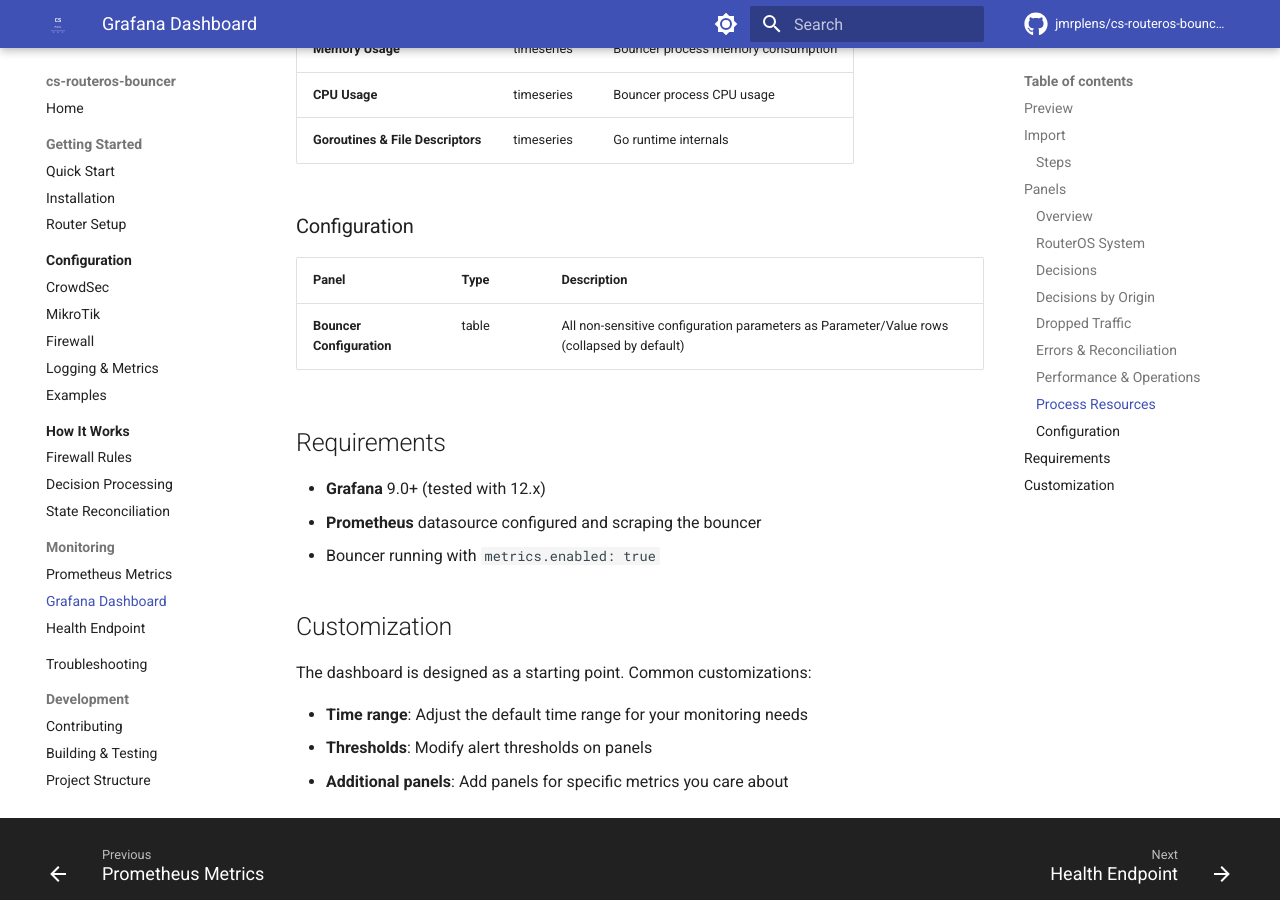
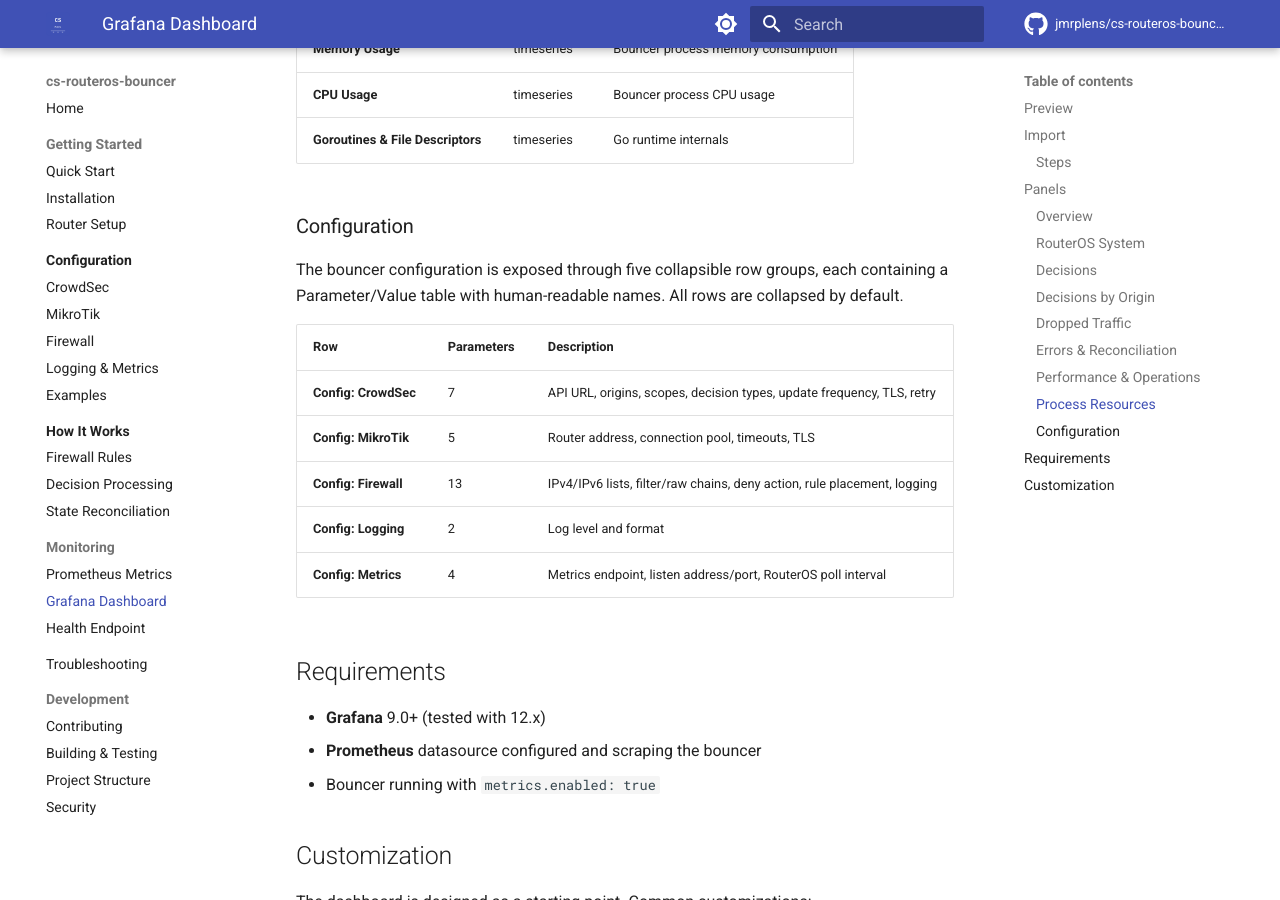
Before and after one commit to jmrplens/cs-routeros-bouncer, an MkDocs documentation site: the page built from docs/monitoring/grafana.md, in a window 1280 px wide and 900 px high, scrolled down 4879 px. Built offline with MkDocs 1.6.1 and Material for MkDocs 9.7.7, drawn with Linux system fonts in a browser that asks for light colours; comment, search, counter and statistics services are not loaded; some of the changed text lies outside the part shown.

Commit message:
feat(dashboard): replace config table with 5 collapsible group rows
Replace single Configuration table with 5 collapsed row groups:
- Config: CrowdSec (7 params)
- Config: MikroTik (5 params)
- Config: Firewall (13 params)
- Config: Logging (2 params)
- Config: Metrics (4 params)

Each group uses reduce→organize→transpose transformations to show
human-readable Parameter/Value pairs filtered to its category.

Dashboard now has 13 rows + 36 content panels = 49 total.
Update grafana.md to reflect new panel counts and config sections.

```diff
--- a/docs/monitoring/grafana.md
+++ b/docs/monitoring/grafana.md
@@ -30,7 +30,7 @@ The dashboard JSON is located at [`grafana/dashboard.json`](https://github.com/j
 
 ## Panels
 
-The dashboard contains **32 panels** organized in **9 rows** with a modern design:
+The dashboard contains **36 panels** organized in **13 rows** with a modern design:
 
 - **Transparent backgrounds** on all panels for a clean, unified look
 - **Smooth line interpolation** and subtle area fills on time series
@@ -114,9 +114,15 @@ The dashboard contains **32 panels** organized in **9 rows** with a modern desig
 
 ### Configuration
 
-| Panel | Type | Description |
-|-------|------|-------------|
-| **Bouncer Configuration** | table | All non-sensitive configuration parameters as Parameter/Value rows (collapsed by default) |
+The bouncer configuration is exposed through five collapsible row groups, each containing a Parameter/Value table with human-readable names. All rows are collapsed by default.
+
+| Row | Parameters | Description |
+|-----|-----------|-------------|
+| **Config: CrowdSec** | 7 | API URL, origins, scopes, decision types, update frequency, TLS, retry |
+| **Config: MikroTik** | 5 | Router address, connection pool, timeouts, TLS |
+| **Config: Firewall** | 13 | IPv4/IPv6 lists, filter/raw chains, deny action, rule placement, logging |
+| **Config: Logging** | 2 | Log level and format |
+| **Config: Metrics** | 4 | Metrics endpoint, listen address/port, RouterOS poll interval |
 
 ## Requirements
 
```
Also changed, not shown: 1 other file.
